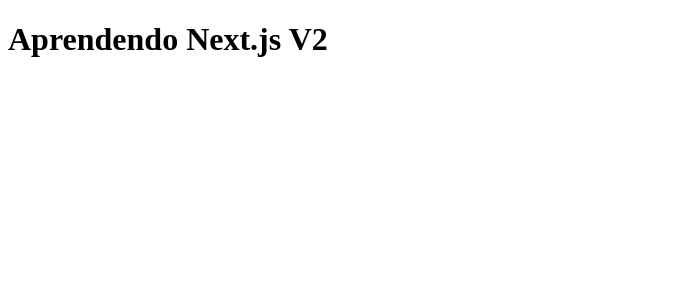
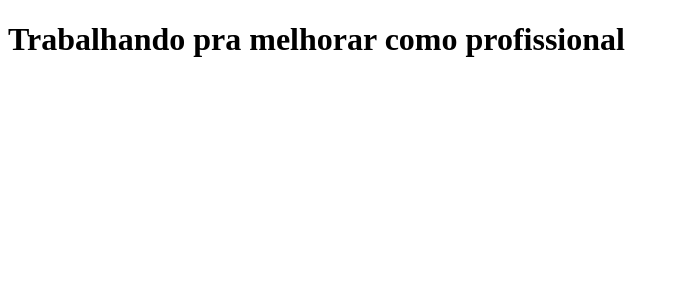
Before and after one commit to Carlos-Norato/estudo-dev, a Next.js app: page / in a window 1280 px wide. Shown: the top 300 px of the page, without its empty margins (0-679 px from the left). Built offline with nearby package versions, Linux system fonts and the light colour scheme.

Commit message:
altera a frase em construção

```diff
--- a/pages/index.js
+++ b/pages/index.js
@@ -1,5 +1,5 @@
 function Home() {
-  return <h1>Aprendendo Next.js V2</h1>;
+  return <h1>Trabalhando pra melhorar como profissional</h1>;
 }
 
 export default Home;
```
